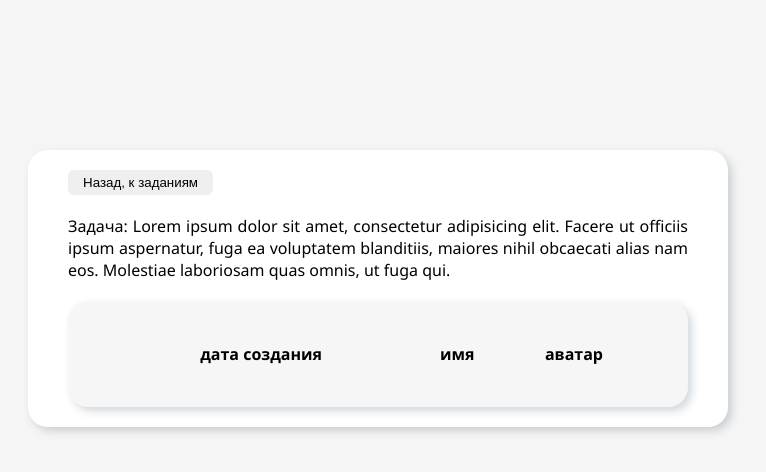
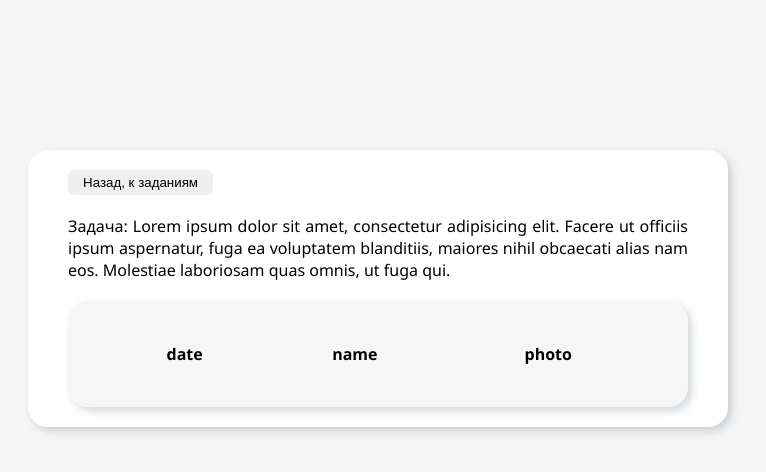
Before and after one commit to Yury-Odinson/l1, a website: page task_28.html in a window 1280 px wide. Shown: the whole page, without its empty margins (262-1028 px from the left). Drawn offline with Linux system fonts and the light colour scheme; no server answers.

Commit message:
fix: table name task 28

```diff
--- a/task_28.html
+++ b/task_28.html
@@ -24,9 +24,9 @@
             <table>
                 <thead>
                     <tr>
-                        <th>дата создания</td>
-                        <th>имя</td>
-                        <th>аватар</td>
+                        <th>date</td>
+                        <th>name</td>
+                        <th>photo</td>
                     </tr>
                 </thead>
                 <tbody>
```
